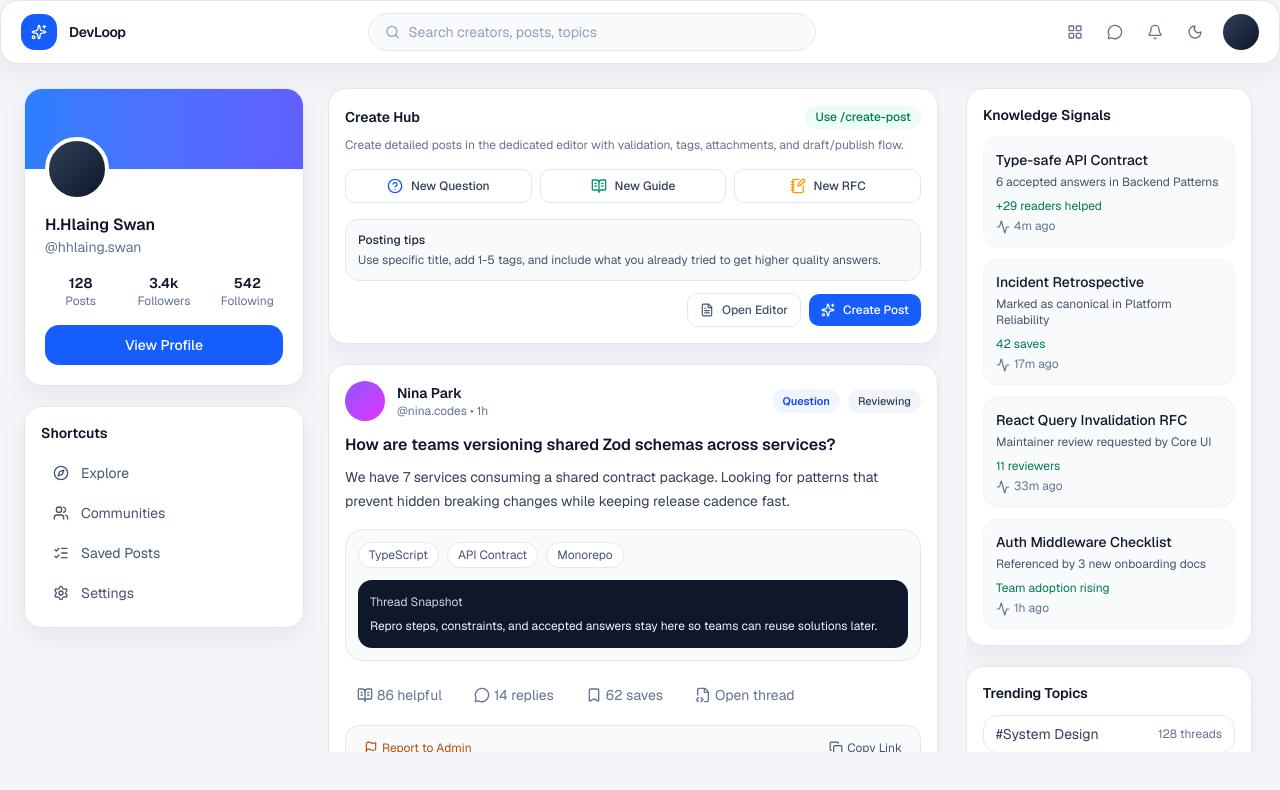
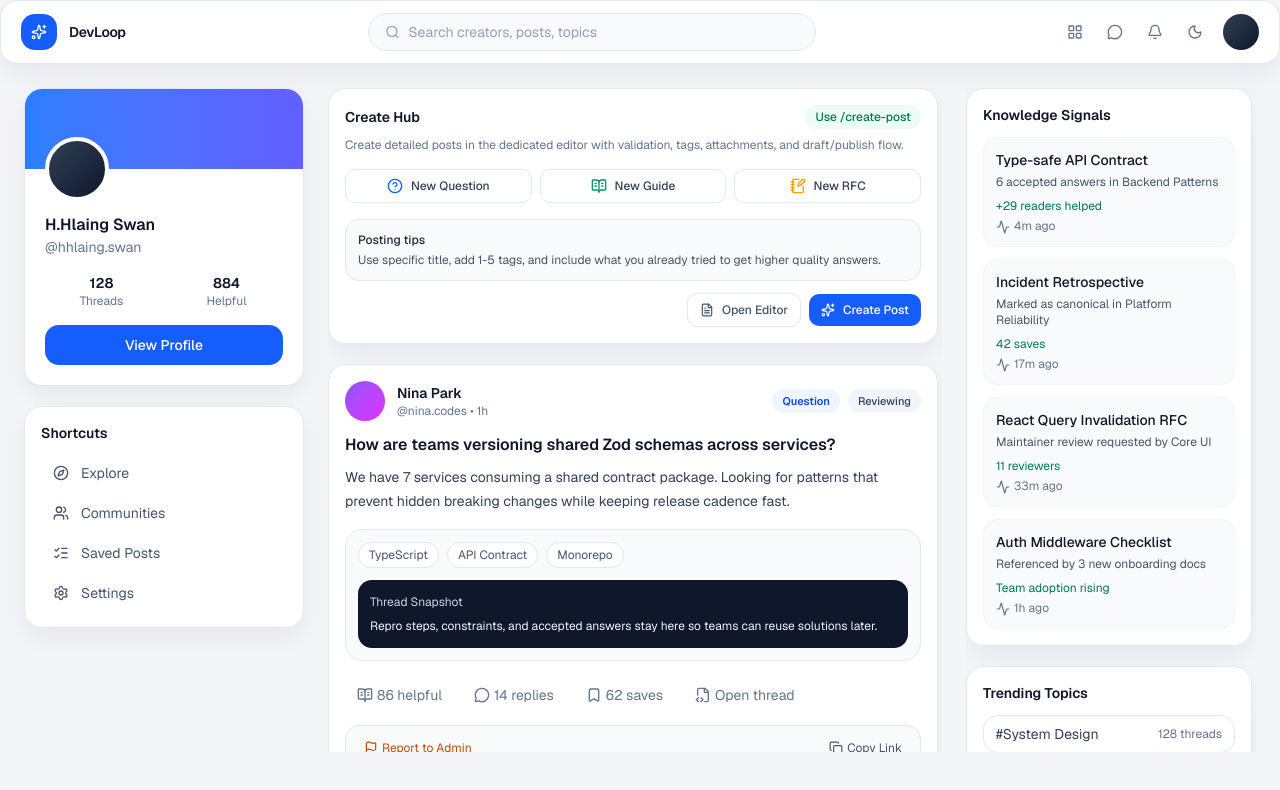
Before and after one commit to one-project-one-month/DevCom_Next, a Next.js app: page / in a window 1280 px wide. Shown: the top 790 px of the page. Built offline with nearby package versions, Linux system fonts and the light colour scheme.

Commit message:
Update dashboard preview info

```diff
--- /dev/null
+++ b/app/create-post/_api/contracts.ts
@@ -0,0 +1,107 @@
+export type PostFormat = "Question" | "Guide" | "RFC" | "Build Log";
+export type PostStatus = "DRAFT" | "PUBLISHED";
+
+export type ApiErrorResponse = {
+  ok: false;
+  error: {
+    code:
+      | "VALIDATION_ERROR"
+      | "UNAUTHORIZED"
+      | "FORBIDDEN"
+      | "NOT_FOUND"
+      | "CONFLICT"
+      | "RATE_LIMITED"
+      | "INTERNAL_ERROR";
+    message: string;
+    fields?: Array<{ field: string; message: string }>;
+    requestId: string;
+  };
+};
+
+export type PostAuthor = {
+  id: string;
+  name: string;
+  handle: string;
+  avatarUrl?: string;
+};
+
+export type PostStats = {
+  replies: number;
+  helpful: number;
+  saves: number;
+};
+
+export type PostEntity = {
+  id: string;
+  title: string;
+  body: string;
+  format: PostFormat;
+  status: PostStatus;
+  visibility: "PUBLIC";
+  tags: string[];
+  communityId?: string;
+  imageUrl?: string;
+  createdAt: string;
+  updatedAt: string;
+  publishedAt?: string;
+  author: PostAuthor;
+  stats: PostStats;
+};
+
+export type CreatePostRequest = {
+  title: string;
+  body: string;
+  format: PostFormat;
+  tags: string[];
+  communityId?: string;
+  notifyReplies: boolean;
+  notifyMentions: boolean;
+  imageId?: string;
+};
+
+export type SaveDraftRequest = CreatePostRequest;
+
+export type CreatePostSuccessResponse = {
+  ok: true;
+  data: {
+    post: PostEntity;
+  };
+  meta: {
+    requestId: string;
+  };
+};
+
+export type SaveDraftSuccessResponse = {
+  ok: true;
+  data: {
+    post: PostEntity;
+  };
+  meta: {
+    requestId: string;
+  };
+};
+
+export type UploadImageSuccessResponse = {
+  ok: true;
+  data: {
+    imageId: string;
+    imageUrl: string;
+    width: number;
+    height: number;
+    mimeType: "image/png" | "image/jpeg" | "image/webp";
+    sizeBytes: number;
+  };
+  meta: {
+    requestId: string;
+  };
+};
+
+export type GetPostSuccessResponse = {
+  ok: true;
+  data: {
+    post: PostEntity;
+  };
+  meta: {
+    requestId: string;
+  };
+};
--- a/components/dashboard/left-sidebar.tsx
+++ b/components/dashboard/left-sidebar.tsx
@@ -21,18 +21,14 @@ function ProfileCard({ pathname }: { pathname: string }) {
         <AvatarCircle className="-mt-8 mb-3 h-16 w-16 border-4 border-white dark:border-slate-900" />
         <h2 className="text-base font-semibold text-slate-900 dark:text-slate-100">H.Hlaing Swan</h2>
         <p className="text-sm text-slate-500 dark:text-slate-400">@hhlaing.swan</p>
-        <div className="mt-4 grid grid-cols-3 gap-3 text-center">
+        <div className="mt-4 grid grid-cols-2 gap-3 text-center">
           <div>
             <p className="text-sm font-semibold text-slate-900 dark:text-slate-100">128</p>
-            <p className="text-xs text-slate-500 dark:text-slate-400">Posts</p>
+            <p className="text-xs text-slate-500 dark:text-slate-400">Threads</p>
           </div>
           <div>
-            <p className="text-sm font-semibold text-slate-900 dark:text-slate-100">3.4k</p>
-            <p className="text-xs text-slate-500 dark:text-slate-400">Followers</p>
-          </div>
-          <div>
-            <p className="text-sm font-semibold text-slate-900 dark:text-slate-100">542</p>
-            <p className="text-xs text-slate-500 dark:text-slate-400">Following</p>
+            <p className="text-sm font-semibold text-slate-900 dark:text-slate-100">884</p>
+            <p className="text-xs text-slate-500 dark:text-slate-400">Helpful</p>
           </div>
         </div>
         <Link
```
Also changed, not shown: app/create-post/_api/README.md (added), 1 other file (tests, documents, lock files or other folders).
